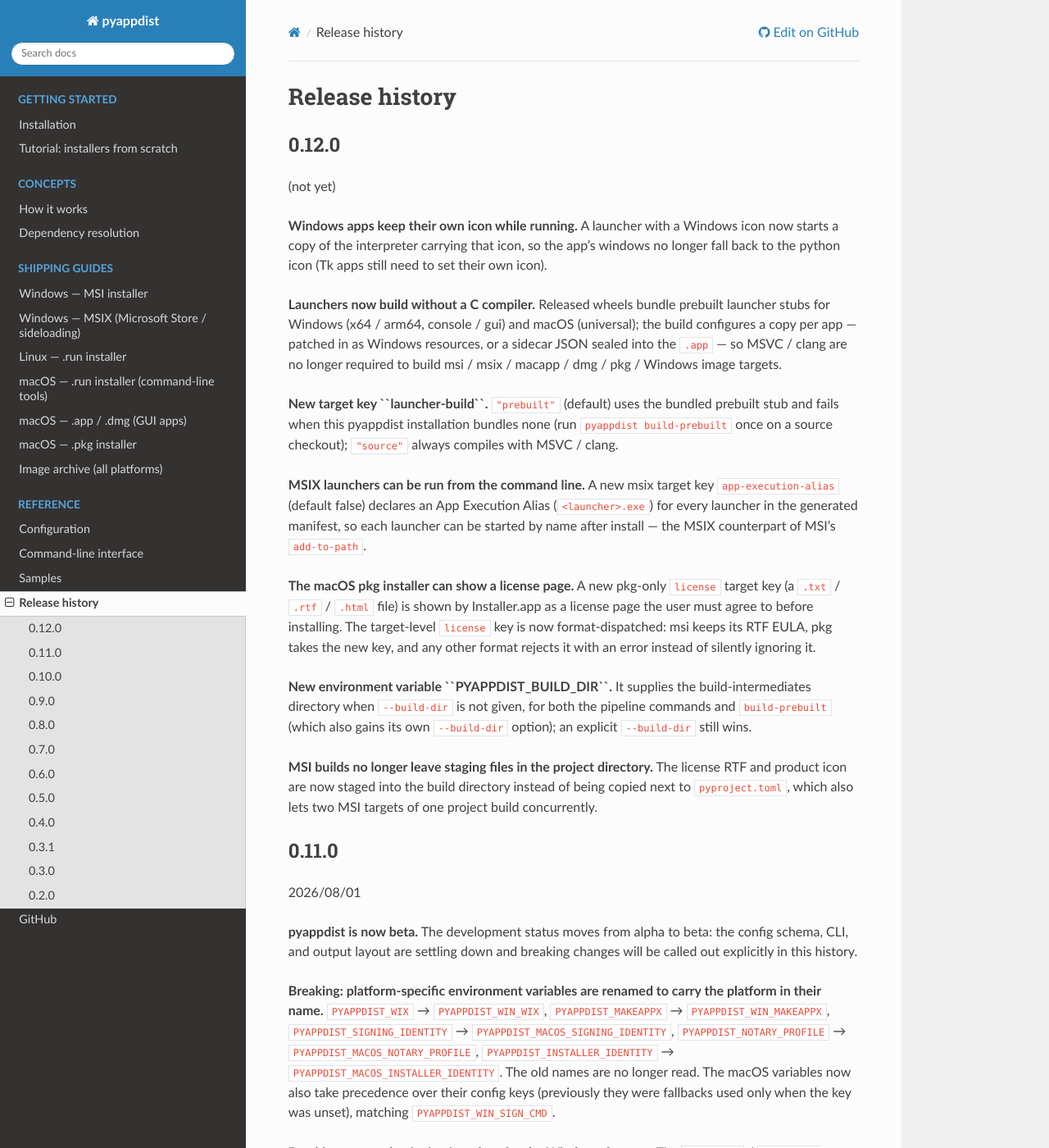
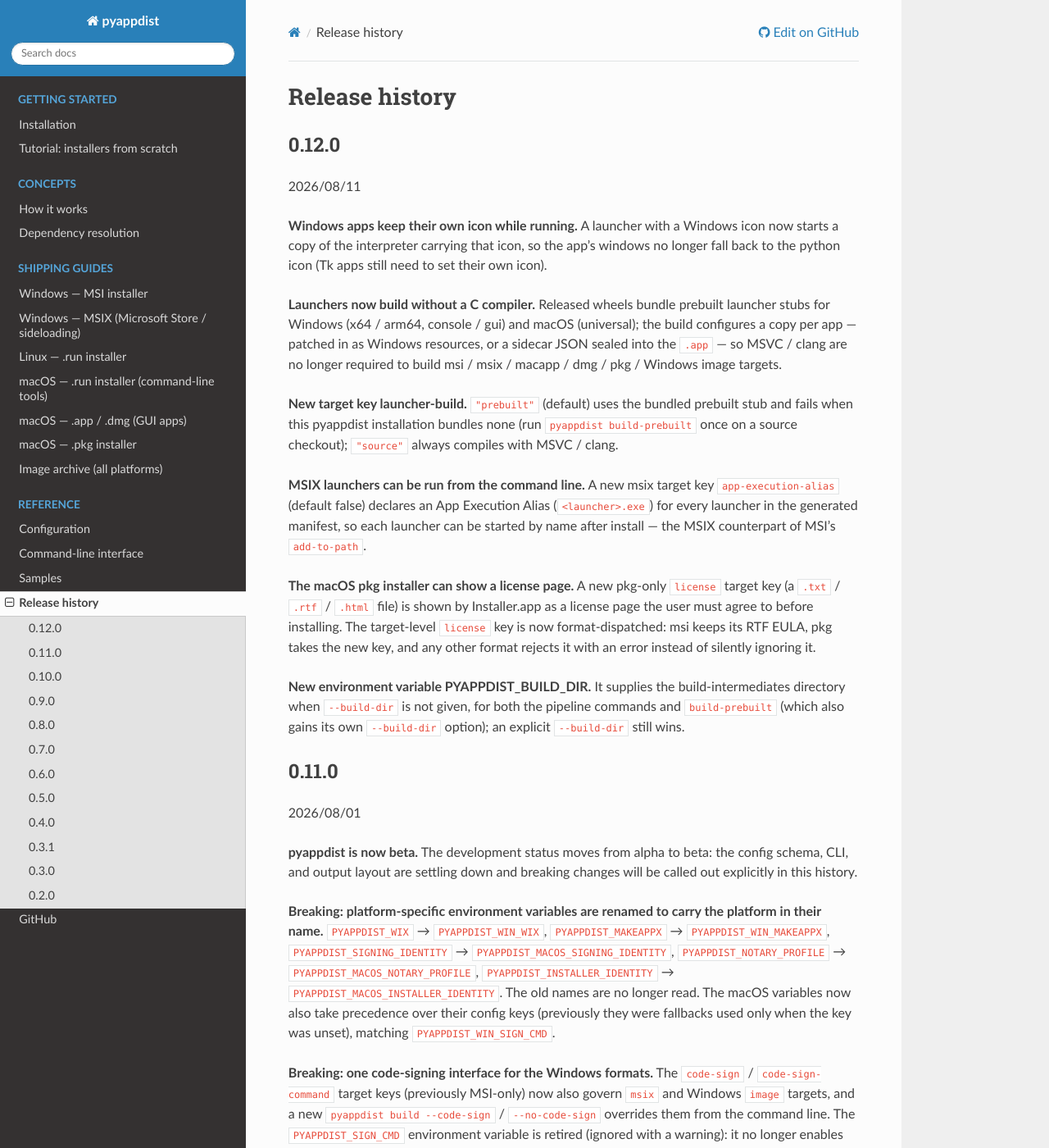
Before and after one commit to atsuoishimoto/pyappdist, a Sphinx documentation site: the page built from docs/history.rst, in a window 1280 px wide and 1400 px high. Shown: the whole window at 82% size. Built offline with Sphinx 7.4.7 and the Read the Docs theme 3.1.0, drawn with Linux system fonts in a browser that asks for light colours.

```diff
--- a/docs/history.rst
+++ b/docs/history.rst
@@ -4,7 +4,7 @@ Release history
 0.12.0
 ------
 
-(not yet)
+2026/08/11
 
 **Windows apps keep their own icon while running.** A launcher with a Windows
 icon now starts a copy of the interpreter carrying that icon, so the app's
@@ -18,7 +18,7 @@ resources, or a sidecar JSON sealed into the ``.app`` — so MSVC / clang are
 no longer required to build msi / msix / macapp / dmg / pkg / Windows image
 targets.
 
-**New target key ``launcher-build``.** ``"prebuilt"`` (default) uses the
+**New target key launcher-build.** ``"prebuilt"`` (default) uses the
 bundled prebuilt stub and fails when this pyappdist installation bundles none
 (run ``pyappdist build-prebuilt`` once on a source checkout); ``"source"``
 always compiles with MSVC / clang.
@@ -36,15 +36,11 @@ The target-level ``license`` key is now format-dispatched: msi keeps its RTF
 EULA, pkg takes the new key, and any other format rejects it with an error
 instead of silently ignoring it.
 
-**New environment variable ``PYAPPDIST_BUILD_DIR``.** It supplies the
+**New environment variable PYAPPDIST_BUILD_DIR.** It supplies the
 build-intermediates directory when ``--build-dir`` is not given, for both the
 pipeline commands and ``build-prebuilt`` (which also gains its own
 ``--build-dir`` option); an explicit ``--build-dir`` still wins.
 
-**MSI builds no longer leave staging files in the project directory.** The
-license RTF and product icon are now staged into the build directory instead
-of being copied next to ``pyproject.toml``, which also lets two MSI targets
-of one project build concurrently.
 
 0.11.0
 ------
--- a/pyproject.toml
+++ b/pyproject.toml
@@ -1,6 +1,6 @@
 [project]
 name = "pyappdist"
-version = "0.11.0"
+version = "0.12.0"
 description = "Build native installers for Python apps from pyproject.toml — Windows MSI/MSIX, macOS PKG/DMG/.app, Linux self-extracting"
 readme = "README.md"
 # 3.11.4+ because tarfile's extractall(filter=...) kwarg (used by runtime
```
